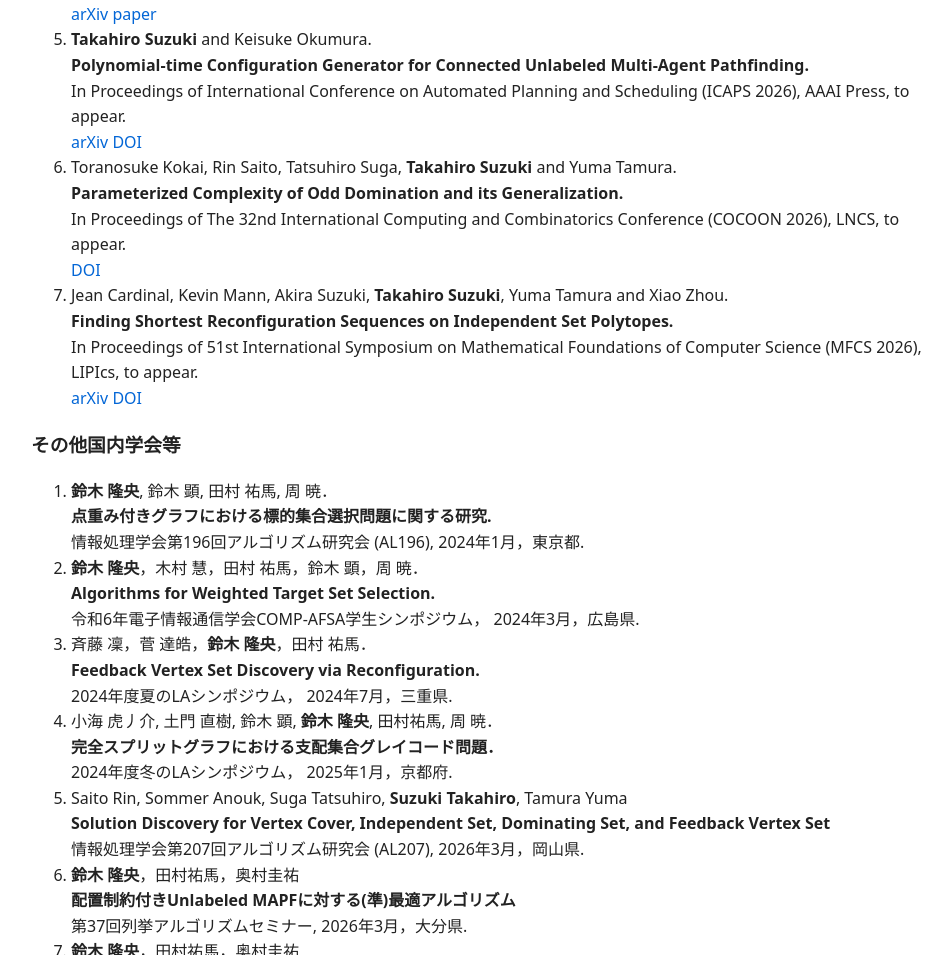
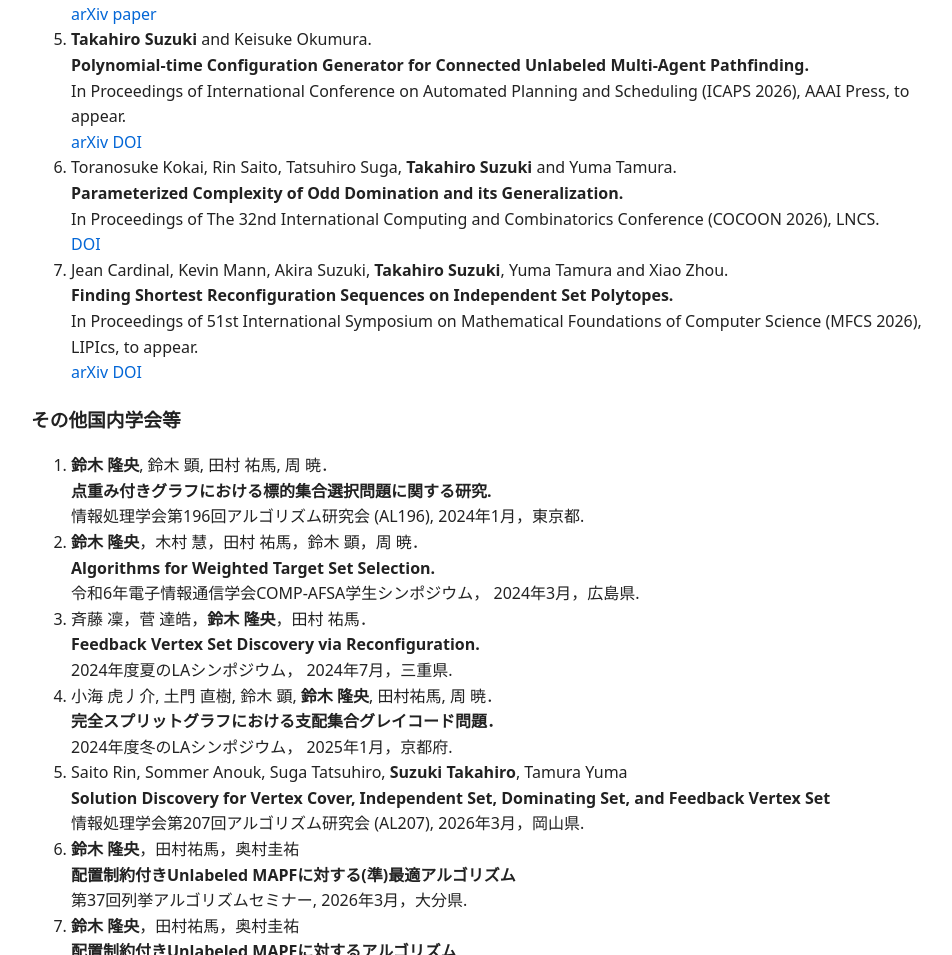
Before and after one commit to su3taka/su3taka.github.io, a plain HTML site: page index.html in a window 1280 px wide. Shown: the part 1798-2753 px from the top of the page, without its empty margins (159-1111 px from the left). Drawn offline with Linux system fonts and the light colour scheme.

Commit message:
to apperではない

```diff
--- a/index.html
+++ b/index.html
@@ -136,7 +136,7 @@
         <li>
         Toranosuke Kokai, Rin Saito, Tatsuhiro Suga, <strong>Takahiro Suzuki</strong> and Yuma Tamura. <br>
         <b>Parameterized Complexity of Odd Domination and its Generalization.</b><br>
-        In Proceedings of The 32nd International Computing and Combinatorics Conference (COCOON 2026), LNCS, to appear.<br>
+        In Proceedings of The 32nd International Computing and Combinatorics Conference (COCOON 2026), LNCS.<br>
         <a href="https://doi.org/10.1007/978-981-92-3309-0_13" title="DOI">DOI</a>
         </li>
         <li>
```
